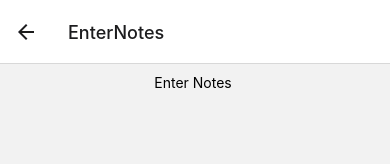
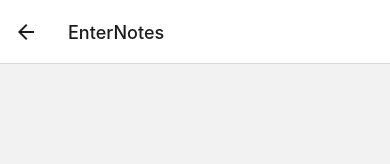
Before and after one commit to sakshi4720/NotesApp, a React Native app: screen /EnterNotes in a window 390 px wide. Shown: the top 164 px of the page. Built offline with nearby package versions, Linux system fonts and the light colour scheme.

Commit message:
Fixes - Minor issues

```diff
--- a/src/container/EnterNotes/index.tsx
+++ b/src/container/EnterNotes/index.tsx
@@ -1,57 +1,48 @@
-import React, { useEffect, useState } from "react";
-import { Button, SafeAreaView, TextInput, Text, View, FlatList } from 'react-native';
-import { StackNavigationProp,  } from '@react-navigation/stack';
+import React, { useState } from "react";
+import { Button, SafeAreaView, TextInput, Text, FlatList } from 'react-native';
+import { StackNavigationProp, } from '@react-navigation/stack';
 import styles from './styles';
 import { RootStackParamList } from "../../services/RootNavigator";
-import { RouteProp, useRoute, useNavigation } from "@react-navigation/native";
-
-
+import { useNavigation } from "@react-navigation/native";
 
 const EnterNotes = () => {
-
     type detailScreenProp = StackNavigationProp<RootStackParamList, 'DetailedNotes'>;
     const navigation = useNavigation<detailScreenProp>();
 
-     const route = useRoute<RouteProp<RootStackParamList, "DetailedNotes">>()
+    // {id : number, value : string}
+    // delete button
+    // Fxn component with types {value, onDeletePress}
+    // make Enter NOtes the first screen
 
     const [notes, setNotes] = useState("")
     const [noteArray, setNoteArray] = useState<Array<string>>([])
 
-    useEffect(() => {
-        () => {
-
-        }
-    })
-
-
-
     const onChangeText = (text: string) => {
         setNotes(text)
-
     }
 
     const onPressAddNoteBtn = () => {
-
         setNoteArray(noteArray => [...noteArray, notes])
         setNotes("")
-
     }
 
     return (
         <SafeAreaView style={styles.rootMainContainer}>
-            <Text style={styles.label}>Enter Notes </Text>
-
             <FlatList
                 data={noteArray}
-                renderItem={({ item }) => <Text style={{ color: "green", padding: 10 }}
+                renderItem={({ item }) => <Text
+                    style={{
+                        color: "green",
+                        padding: 10
+                    }}
                     onPress={() => {
-                        navigation.navigate("DetailedNotes",{
-                            userNotes:item
+                        navigation.navigate("DetailedNotes", {
+                            userNotes: item
                         });
-                    }}>{item}</Text>}
+                    }}
+                >{item}</Text>}
                 keyExtractor={(item) =>
                     item.toString()} />
-
             <TextInput style={styles.txtInputContainer}
                 placeholder={'Enter your text here...'}
                 multiline={false}
```
Also changed, not shown: 2 other files (tests, documents, lock files or other folders).
